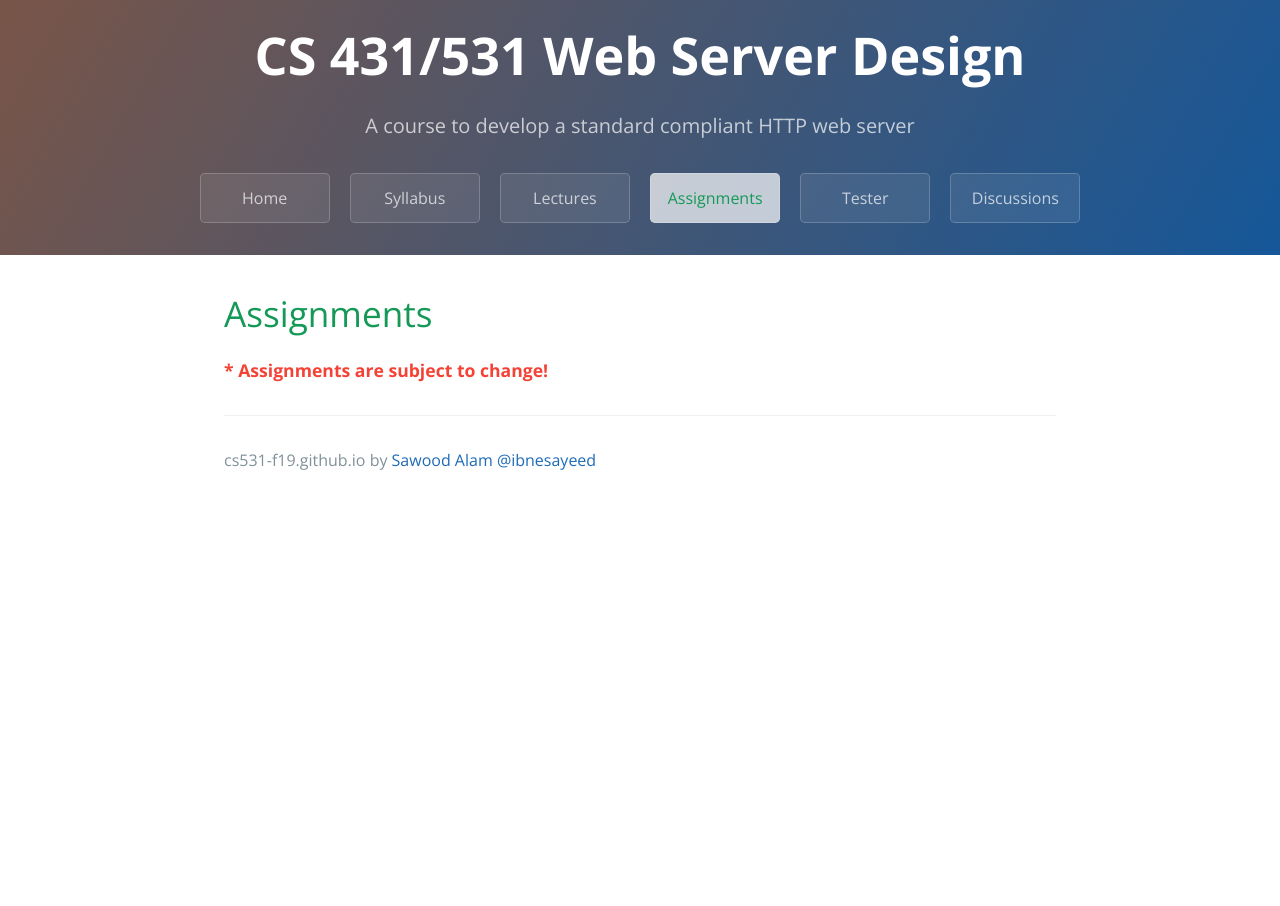
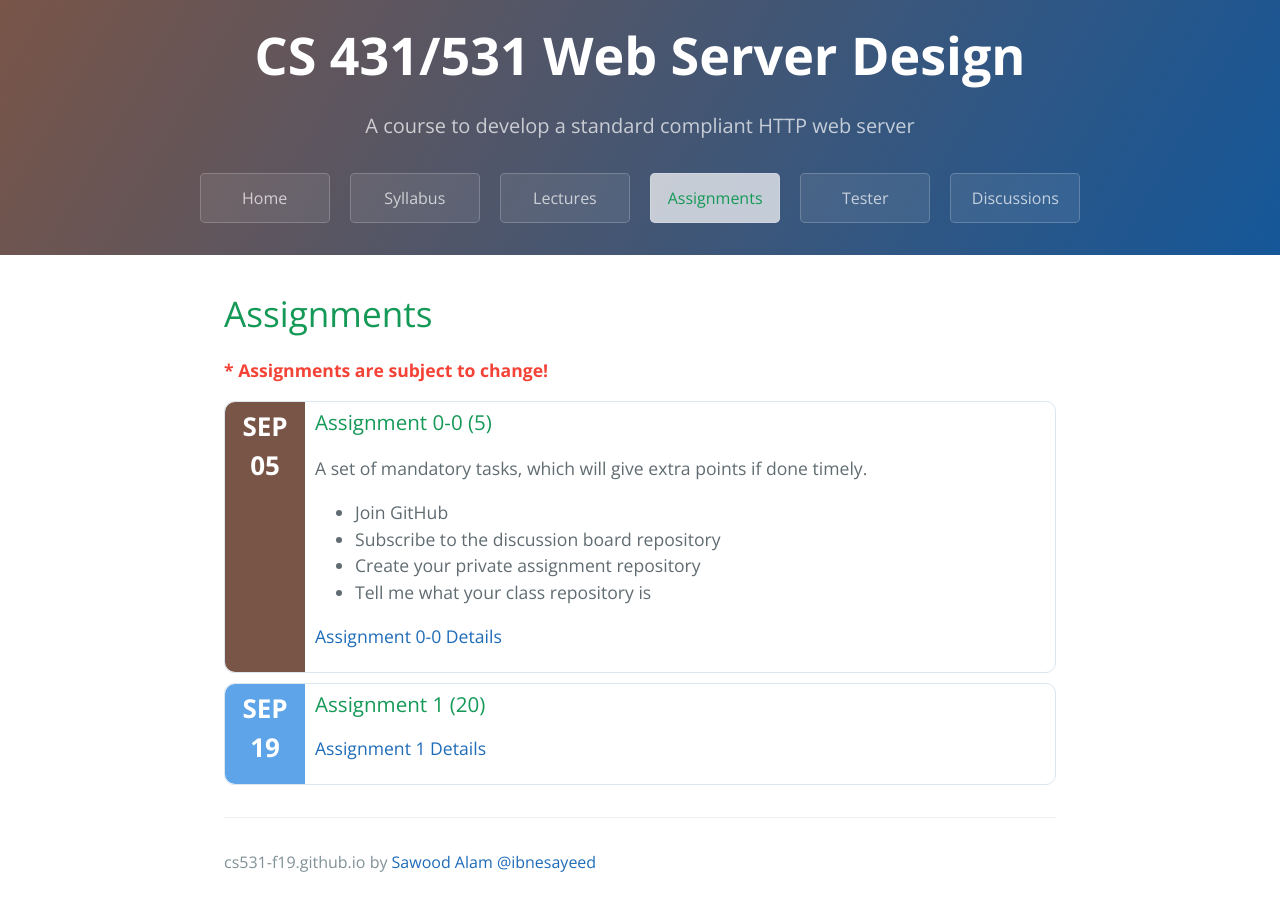
Before and after one commit to cs531-f19/cs531-f19.github.io, a Jekyll site: the page built from assignments.md, in a window 1280 px wide. Built offline with Jekyll 4.4.1, drawn with Linux system fonts in a browser that asks for light colours; the repository's description, which GitHub fills in, is left out.

Commit message:
Add assignments

```diff
--- a/_data/assignments.yml
+++ b/_data/assignments.yml
@@ -0,0 +1,19 @@
+- title: Assignment 0-0
+  description: A set of mandatory tasks, which will give extra points if done timely.
+  date: 2019-09-05
+  points: 5
+  featured: true
+  topics:
+  - Join GitHub
+  - Subscribe to the discussion board repository
+  - Create your private assignment repository
+  - Tell me what your class repository is
+  links:
+  - title: Assignment 0-0 Details
+    href: /assignments/assignment-0-0
+- title: Assignment 1
+  date: 2019-09-19
+  points: 20
+  links:
+  - title: Assignment 1 Details
+    href: /assignments/assignment-1
--- a/_includes/card.md
+++ b/_includes/card.md
@@ -8,7 +8,7 @@
     </div>
   </div>
   <div class="details">
-    <h3>{{ include.item.title }}</h3>
+    <h3>{{ include.item.title }}{% if include.item.points %} ({{ include.item.points }}){% endif %}</h3>
     {%- if include.item.description %}
     <p>{{ include.item.description }}</p>
     {%- endif %}
--- a/assignments.md
+++ b/assignments.md
@@ -6,3 +6,7 @@ permalink: /assignments/
 # {{ page.title }}
 
 <p class="important"><strong>* Assignments are subject to change!</strong></p>
+
+{%- for assignment in site.data.assignments %}
+{% include card.md item=assignment type="assignment" %}
+{%- endfor %}
```
Also changed, not shown: lectures.md (+1 -1 lines).
